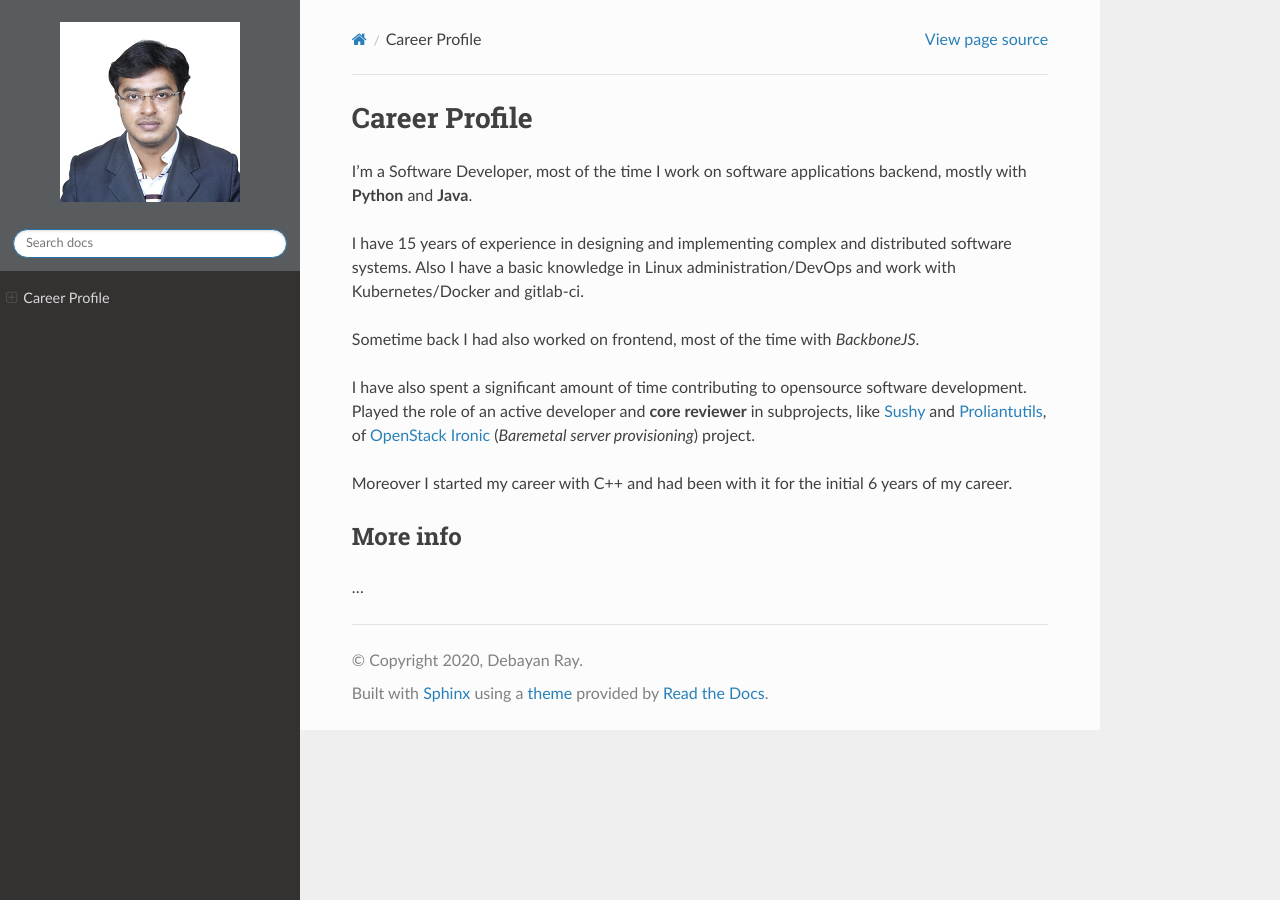
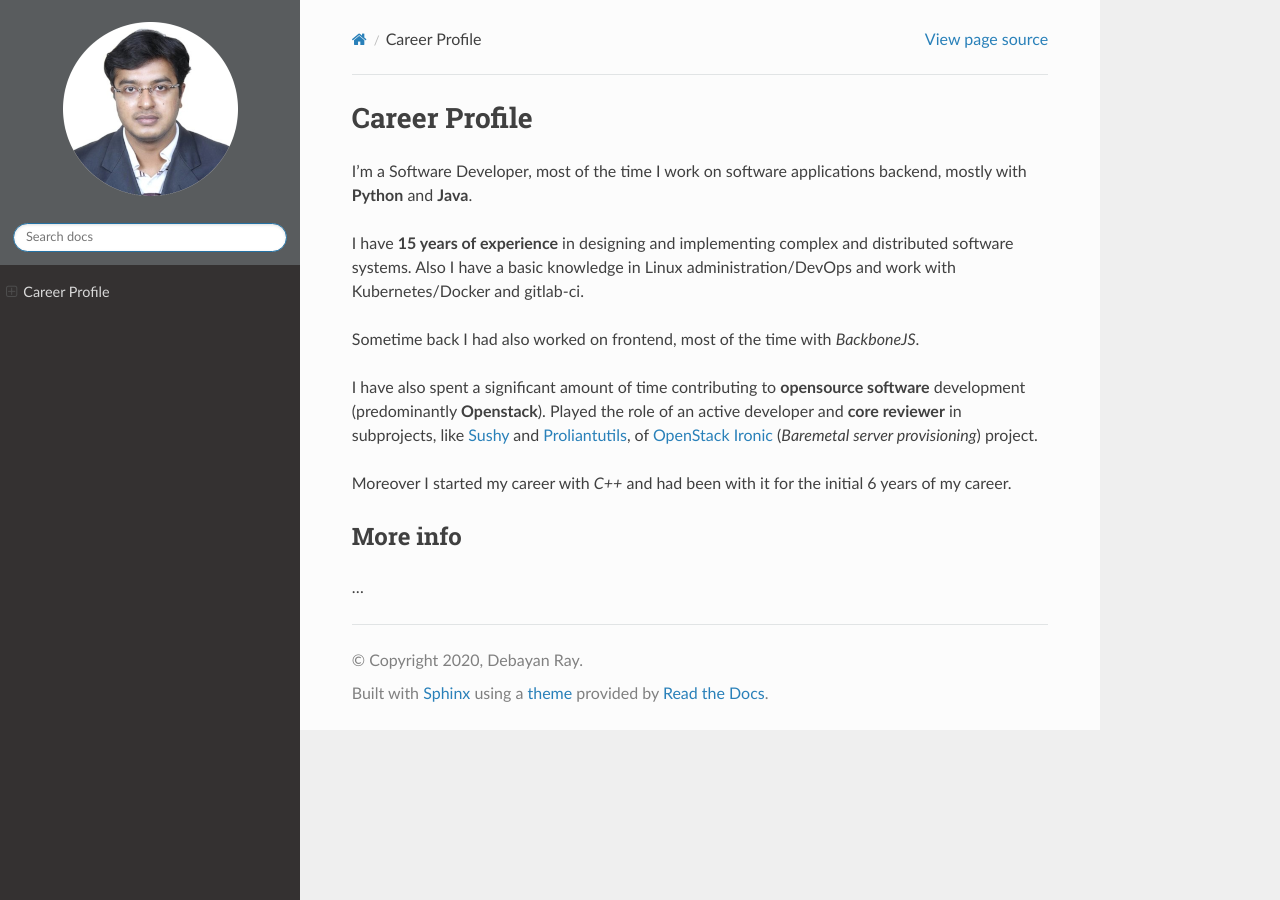
Before and after one commit to debayanray/debayanray.github.io, a Sphinx documentation site: the page built from doc/source/index.rst, in a window 1280 px wide. Built offline with Sphinx 7.4.7 and the Read the Docs theme 2.0.0, drawn with Linux system fonts in a browser that asks for light colours.

Commit message:
Make self image circular

```diff
--- a/doc/source/index.rst
+++ b/doc/source/index.rst
@@ -10,20 +10,21 @@ Career Profile
 I'm a Software Developer, most of the time I work on software applications
 backend, mostly with **Python** and **Java**.
 
-I have 15 years of experience in designing and implementing complex and
+I have **15 years of experience** in designing and implementing complex and
 distributed software systems. Also I have a basic knowledge in Linux
 administration/DevOps and work with Kubernetes/Docker and gitlab-ci.
 
 Sometime back I had also worked on frontend, most of the time with
 *BackboneJS*.
 
-I have also spent a significant amount of time contributing to opensource
-software development. Played the role of an active developer and
-**core reviewer** in subprojects, like `Sushy`_ and `Proliantutils`_, of
-`OpenStack Ironic`_ (*Baremetal server provisioning*) project.
+I have also spent a significant amount of time contributing to **opensource
+software** development (predominantly **Openstack**). Played the role of an
+active developer and **core reviewer** in subprojects, like `Sushy`_ and
+`Proliantutils`_, of `OpenStack Ironic`_ (*Baremetal server provisioning*)
+project.
 
-Moreover I started my career with C++ and had been with it for the initial 6
-years of my career.
+Moreover I started my career with *C++* and had been with it for the initial
+6 years of my career.
 
 .. _Sushy: https://docs.openstack.org/sushy/latest/
 .. _Proliantutils: https://docs.openstack.org/ironic/latest/admin/drivers/ilo.html
```
Also changed, not shown: doc/source/assets/mine.png, 8 other files.
